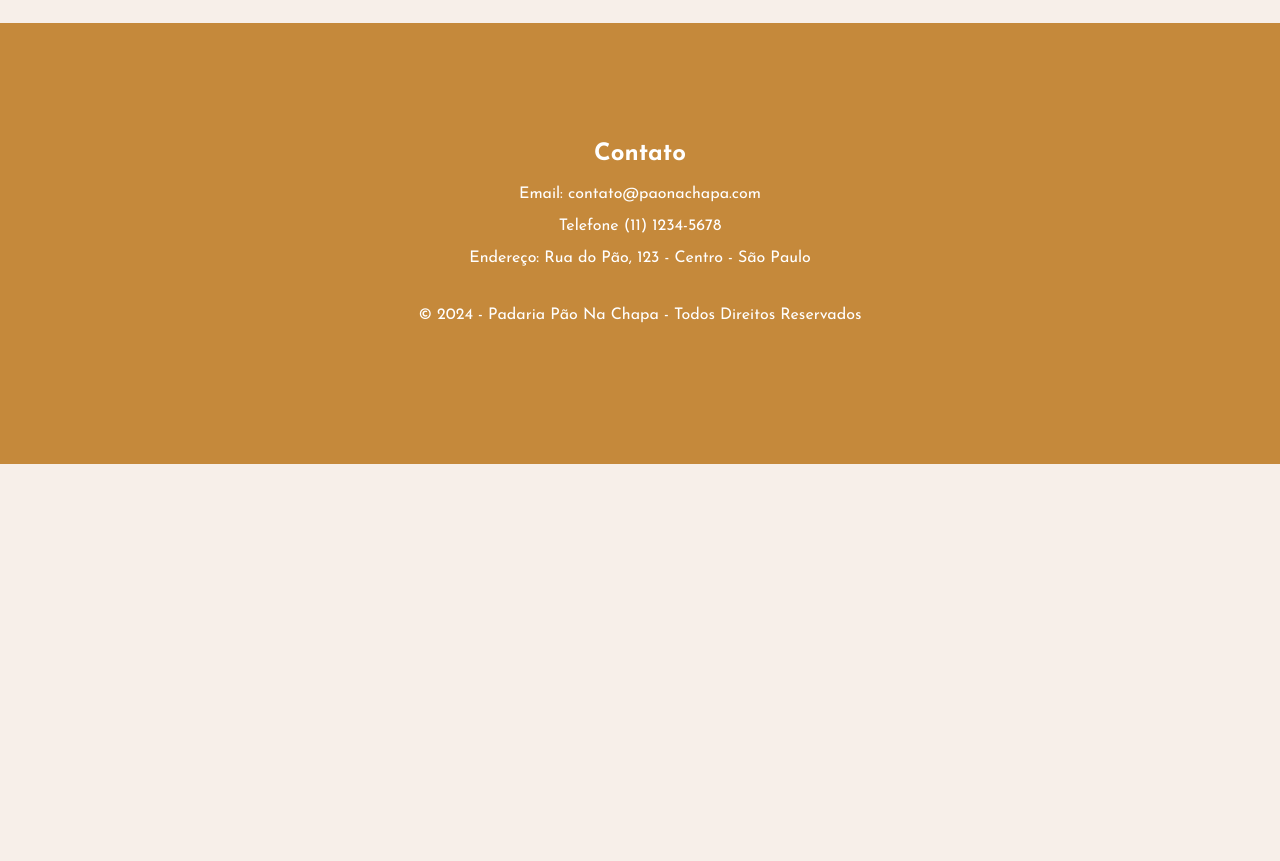
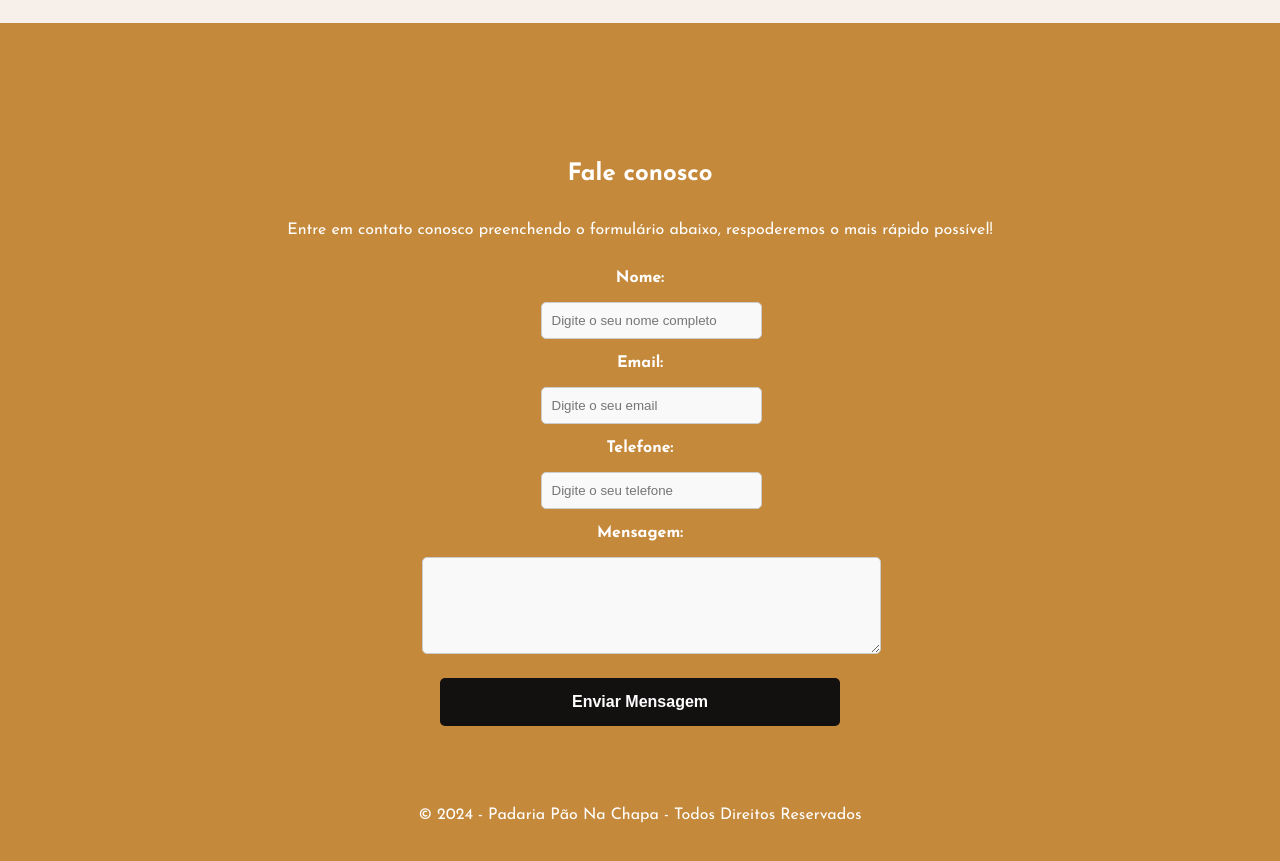
Before and after one commit to LohaineJesus/SitePadaria, a plain HTML site: page index.html in a window 1280 px wide. Shown: the part 1280-2141 px from the top of the page. Before the commit the page ends 1744 px from the top, so only its background shows below. Drawn offline with Linux system fonts and the light colour scheme.

Commit message:
Add files via upload

```diff
--- a/Style.css
+++ b/Style.css
@@ -82,6 +82,62 @@ footer {
     padding-bottom: 25px;
 }
 
+#form-contato{
+    width: 100%;
+    background-color:  rgb(197, 137, 59);
+    border-radius: 10px;
+    display: flex;
+    flex-direction: column;
+    align-items: center;
+}
+
+.grupo{
+    font-weight: bold;
+}
+
+.grupo input,
+.grupo textarea{
+    width: 100%;
+    padding: 10px;
+    border: 1px solid #ccc;
+    border-radius:  5px;
+    background-color: #f9f9f9;
+}
+
+.grupo input:focus,
+.grupo textarea:focus{
+    border-color: black;
+    outline: none;
+}
+
+#contato{
+    display: flex;
+    flex-direction: column;
+    align-items: center;
+    text-align: center;
+    color: white;
+    padding: 20px;
+}
+
+#contato button{
+    width: 100%;
+    max-width: 400px;
+    padding: 15px;
+    font-size: 16px;
+    font-weight: bold;
+    background-color: rgb(19, 16, 16);
+    color: white;
+    border: none ;
+    border-radius: 5px ;
+    transition: 0.3 ease ;
+    cursor: pointer;
+    margin-top: 20px ;
+    margin-bottom: 20px;
+}
+
+#contato button:hover{
+    background-color: black;
+}
 @media (max-width: 875px){
 
     #introducao{
--- a/index.html
+++ b/index.html
@@ -104,18 +104,74 @@
     </main>
 
     <footer>
-        <section id="contatos">
-            <h2> Contato </h2>
-            <p> Email: contato@paonachapa.com</p>
-            <p> Telefone (11) 1234-5678</p>
-            <p> Endereço: Rua do Pão, 123 - Centro - São Paulo</p>
+        <section id="contato">
+           <h2> Fale conosco</h2>
+           <p>Entre em contato conosco preenchendo o formulário abaixo,
+            respoderemos o mais rápido possível!
+           </p>
+            <form id= "form-contato">
+                <div class="grupo">
+                    <p> Nome:</p>
+                    <input
+                    id="nome"
+                    type="text"
+                    placeholder="Digite o seu nome completo"
+                    required
+                    />
+                </div>
+                <div class="grupo">
+                    <p> Email:</p>
+                    <input
+                    id="email"
+                    type="email"
+                    placeholder="Digite o seu email"
+                    required
+                    />
+                </div>
+                <div class="grupo">
+                    <p> Telefone:</p>
+                    <input
+                    id="telefone"
+                    type="tel"
+                    placeholder="Digite o seu telefone"
+                    required
+                    />
+                </div>
+                <div class="grupo">
+                    <p> Mensagem:</p>
+                    <textarea
+                    id="mensagem"
+                    placeholder="Digite a sua mensagem"
+                    rows="5"
+                    cols="50"
+                    required> </textarea>
+                </div>
+                <button type="submit"> Enviar Mensagem</button>
+            </form>
         </section>
         <p class="direitos-autorais">&copy; 2024 - Padaria Pão Na Chapa -
             Todos Direitos Reservados
         </p>
     </footer>
+    <script>
+        const form = document.getElementById("form-contato")
 
+        form.addEventListener('submit', function (event) {
+            event.preventDefault();
 
+            const nome = document.getElementById ('nome') . value;
+            const email = document.getElementById ('email') . value;
+            const telefone = document.getElementById ('telefone') . value;
+            const mensagem = document.getElementById ('mensagem') . value;
+
+            alert ("Dados do Contato: \n" +
+            "Nome: " + nome  + "\n" +
+            "Email: " + email + "\n" +
+            "Telefone: " + telefone + "\n" +
+            "Mensagem: " + mensagem
+        );
+        })
+    </script>
 </body>
 
 </html>
```
